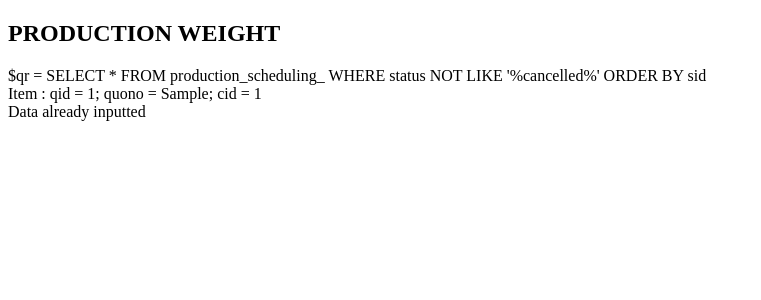
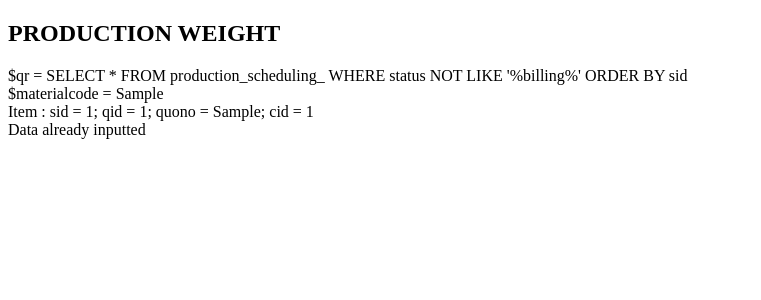
Before and after one commit to michaelmeganet/productivity_weight, a PHP site: page /php7-phhsystem/main_index.php in a window 1280 px wide. Shown: the top 300 px of the page, without its empty margins (0-761 px from the left). Run offline with PHP 8.4, Linux system fonts and the light colour scheme; tables that the repository leaves empty or names only in its code hold one stand-in row (values such as "Sample post"); data that the repository does not hold is empty.

Commit message:
added check if data has been inputted or not

```diff
--- a/main_index.php
+++ b/main_index.php
@@ -64,8 +64,8 @@
             return $result;
         }
 
-        function search_output_data($outputTbl, $qid, $quono, $cid) {
-            $qr = "SELECT * FROM $outputTbl WHERE qid = $qid AND quono = '$quono' AND cid = $cid";
+        function search_output_data($outputTbl, $sid, $qid, $quono, $cid) {
+            $qr = "SELECT * FROM $outputTbl WHERE sid = $sid AND qid = $qid AND quono = '$quono' AND cid = $cid";
             $objSQL = new SQL($qr);
 
             $results = $objSQL->getResultOneRowArray();
@@ -88,7 +88,7 @@
         $tbldata = 'production_scheduling_' . $period;
         $tbloutput = 'production_output_' . $period;
 //echo "tbldata = $tbldata;;  tbloutput = $tbloutput";
-        $qr = "SELECT * FROM $tbldata WHERE status NOT LIKE '%cancelled%' ORDER BY sid";
+        $qr = "SELECT * FROM $tbldata WHERE status NOT LIKE '%billing%' ORDER BY sid";
         echo "\$qr = $qr <br>";
         $objSQL = new SQL($qr);
         $results = $objSQL->getResultRowArray();
@@ -119,17 +119,14 @@
                     $qid = $datarow['qid']; //--> check if this exists or not
                     $quono = $datarow['quono']; //--> check if this exists or not
                     $cid = $datarow['cid']; //--> check if this exists or not
+                    $sid = $datarow['sid'];
 
-                    //Begin check for qid, quono, and cid
-                    search_output_data($table, $qid, $quono, $cid); //--> this checks if the data already exists or not,
-                    //end check
 
                     $jlfor = $datarow['jlfor'];
                     $dateofcompletion = $datarow['dateofcompletion'];
                     $runningno = $datarow['runningno'];
                     $jobno = $datarow['jobno'];
                     $grade = $datarow['grade'];
-                    $sid = $datarow['sid'];
                     //echo "sid = $sid<br>";
                     $process = $datarow['process'];
                     $cncmach = $datarow['cncmach'];
@@ -151,6 +148,11 @@
 
                     $cuttingtype = $datarow['cuttingtype'];
                     $quantity = $datarow['quantity'];
+
+                    //Begin check for qid, quono, and cid
+                    search_output_data($table, $sid, $qid, $quono, $cid); //--> this checks if the data already exists or not,
+                    //end check
+
                     // if(isset($weight)){
                     //     $weight = floatval($weight) ;
                     //     if(floatval($weight) > 0.00){
@@ -293,6 +295,7 @@
                     . " total_weight = $total_weight | index_per_shift = $index_per_shift <br>";
                     echo"################################################################################<br>";
                     $insertArray["wid"] = null;
+                    $insertArray["sid"] = $sid;
                     $insertArray["qid"] = $qid;
                     $insertArray["quono"] = $quono;
                     $insertArray["company"] = 'PST';
@@ -327,7 +330,7 @@
                     echo "The insert result is " . $insertResult . "<br>";
                     echo "#####################################################################################<br>";
                 } catch (Exception $ex) {
-                    echo "Item : qid = $qid; quono = $quono; cid = $cid<br>".$ex->getMessage()."<br><br>";
+                    echo "Item : sid = $sid; qid = $qid; quono = $quono; cid = $cid<br>".$ex->getMessage()."<br><br>";
                 }
             }
         } catch (Exception $e) {
```
